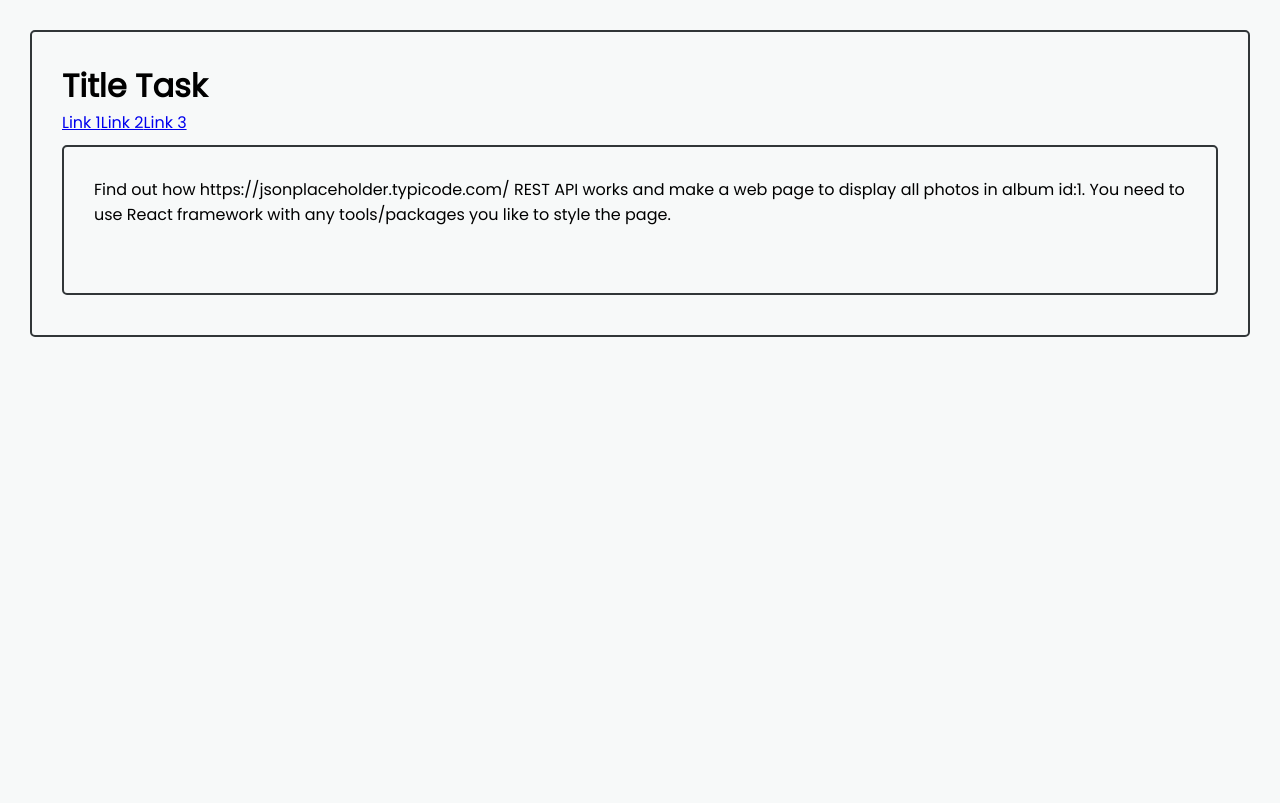
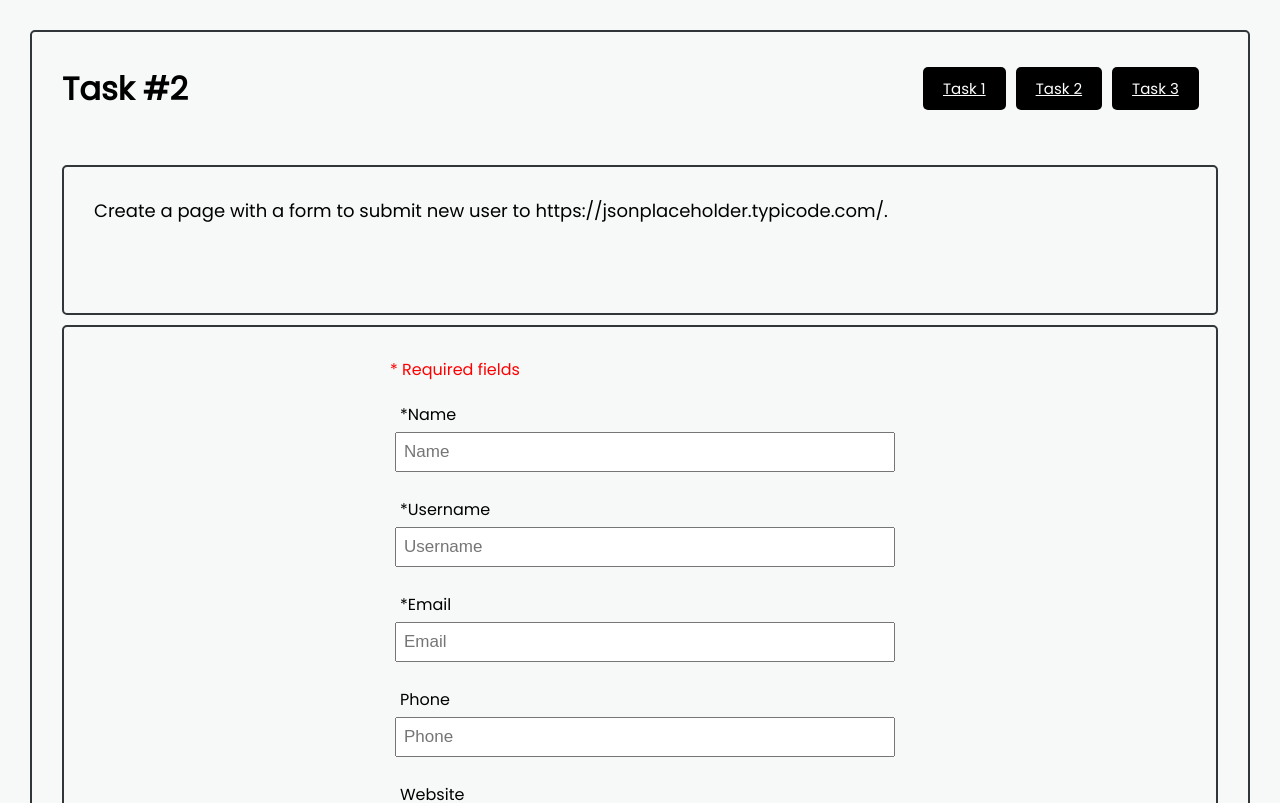
Before and after one commit to adrianacapua/adrianacapua-devtest-adrianacapua, a React (Create React App) app: page /task2 in a window 1280 px wide. Shown: the top 803 px of the page. Built offline with nearby package versions, Linux system fonts and the light colour scheme; no server answers.

Commit message:
fix: fix styles and routing

```diff
--- a/src/App.js
+++ b/src/App.js
@@ -3,12 +3,14 @@ import { BrowserRouter, Routes, Route } from 'react-router-dom';
 import Header from "./components/organism/Header";
 import Description from './components/organism/Description';
 import CardList from './components/molecule/CardList';
+import Form from './components/molecule/Form';
 
 import { fetchPhotos } from './controller/photos';
+import { createUser } from './controller/user';
 
 function App() {
 
-  const [desc, setDesc] = useState('Find out how https://jsonplaceholder.typicode.com/ REST API works and make a web page to display all photos in album id:1. You need to use React framework with any tools/packages you like to style the page.');
+  const [desc, ] = useState('Find out how https://jsonplaceholder.typicode.com/ REST API works and make a web page to display all photos in album id:1. You need to use React framework with any tools/packages you like to style the page.');
 
   const [photos, setPhotos] = useState([]);
 
@@ -29,6 +31,7 @@ function App() {
         <Routes>
           <Route path='/' exact element={<CardList photos={photos} />} />
           <Route path='/task1' element={<CardList photos={photos} />} />
+          <Route path='/task2' element={<Form createUser={createUser}/>} />
         </Routes>
       </BrowserRouter>
     </div>
--- /dev/null
+++ b/src/components/atoms/ButtonLink.js
@@ -0,0 +1,9 @@
+import { Link } from 'react-router-dom';
+
+const ButtonLink = ({ to, text }) => {
+  return (<button className='btn'>
+    <Link className='link' to={to} >{text}</Link>
+    </button>)
+}
+
+export default ButtonLink;
--- a/src/components/molecule/Form.js
+++ b/src/components/molecule/Form.js
@@ -1,6 +1,82 @@
-const Form = () => {
+import { useState } from 'react';
+
+const Form = ({ createUser }) => {
+  const [name, setName] = useState('');
+  const [username, setUserName] = useState('');
+  const [email, setEmail] = useState('');
+  const [phone, setPhone] = useState('');
+  const [website, setWebsite] = useState('');
+
+  const onSubmit = (e) => {
+    e.preventDefault();
+
+    if (!name || !username || !email) {
+      alert('Please fill out the required field.');
+      return;
+    }
+
+    createUser({ name, username, email, phone });
+
+    setName('');
+    setUserName('');
+    setEmail('');
+    setPhone('');
+    setWebsite('');
+  }
+
   return (
-    <div>
+    <div className='form box'>
+      <form className='add-form' onSubmit={onSubmit}>
+        <div className='required'>
+          * Required fields
+        </div>
+        <div className='form-control'>
+          <label>*Name</label>
+          <input type='text' placeholder='Name'
+          value={name}
+          onChange={(e) => {
+            setName(e.target.value)
+          }} />
+        </div>
+
+        <div className='form-control'>
+          <label>*Username</label>
+          <input type='text' placeholder='Username'
+          value={username}
+          onChange={(e) => {
+            setUserName(e.target.value)
+          }} />
+        </div>
+
+        <div className='form-control'>
+          <label>*Email</label>
+          <input type='text' placeholder='Email'
+          value={email}
+          onChange={(e) => {
+            setEmail(e.target.value)
+          }} />
+        </div>
+
+        <div className='form-control'>
+          <label>Phone</label>
+          <input type='text' placeholder='Phone'
+          value={phone}
+          onChange={(e) => {
+            setPhone(e.target.value)
+          }} />
+        </div>
+
+        <div className='form-control'>
+          <label>Website</label>
+          <input type='text' placeholder='Website'
+          value={website}
+          onChange={(e) => {
+            setWebsite(e.target.value)
+          }} />
+        </div>
+
+        <input type='submit' value='Create New User' className='btn btn-block'/>
+      </form>
     </div>
   )
 }
--- a/src/components/molecule/Navigation.js
+++ b/src/components/molecule/Navigation.js
@@ -1,11 +1,11 @@
-import { Link } from 'react-router-dom';
+import ButtonLink from "../atoms/ButtonLink";
 
-const Nav = ({ setText }) => {
+const Nav = () => {
   return (
     <div className='navigation'>
-      <Link to='/task1' >Link 1</Link>
-      <Link to='/task2' >Link 2</Link>
-      <Link to='/task3' >Link 3</Link>
+      <ButtonLink to='/task1' text='Task 1'/>
+      <ButtonLink to='/task2' text='Task 2'/>
+      <ButtonLink to='/task3' text='Task 3'/>
     </div>
   )
 }
--- a/src/components/organism/Description.js
+++ b/src/components/organism/Description.js
@@ -1,4 +1,18 @@
-const Description = ({ text }) => {
+import { useLocation } from 'react-router-dom';
+
+const Description = () => {
+  const location = useLocation();
+
+  let text;
+
+  switch(location.pathname) {
+    case '/':
+    case '/task1': text = 'Find out how https://jsonplaceholder.typicode.com/ REST API works and make a web page to display all photos in album id:1. You need to use React framework with any tools/packages you like to style the page.'; break;
+    case '/task2': text = 'Create a page with a form to submit new user to https://jsonplaceholder.typicode.com/.'; break;
+    case '/task3': text = 'Write an unit test for task 2 to confirm the response from server when submit.'; break;
+    default: text = 'Find out how https://jsonplaceholder.typicode.com/ REST API works and make a web page to display all photos in album id:1. You need to use React framework with any tools/packages you like to style the page.';
+  }
+
   return (
     <div className='desc box'>
       {text}
--- a/src/components/organism/Header.js
+++ b/src/components/organism/Header.js
@@ -1,11 +1,23 @@
-import { BrowserRouter } from 'react-router-dom';
+import { useLocation } from 'react-router-dom';
 import Navigation from "../molecule/Navigation";
 
-const Header = ({ title, changeDesc }) => {
+const Header = ({ changeDesc }) => {
+  const location = useLocation();
+
+  let taskTitle;
+
+  switch(location.pathname) {
+    case '/':
+    case '/task1': taskTitle = 'Task #1'; break;
+    case '/task2': taskTitle = 'Task #2'; break;
+    case '/task3': taskTitle = 'Task #3'; break;
+    default: taskTitle = 'Task #4';
+  }
+
   return (
-    <header>
-      <h1 className='in-line'>{title}</h1>
-      <Navigation changeDesc={changeDesc} />
+    <header className='header'>
+      <h1 className='inline'>{taskTitle}</h1>
+      <Navigation />
     </header>
   )
 }
--- /dev/null
+++ b/src/controller/user.js
@@ -0,0 +1,11 @@
+export const createUser = async (user) => {
+  const res = await fetch('https://jsonplaceholder.typicode.com/users/', {
+    method: 'POST',
+    headers: {
+      'Content-type': 'application/json'
+    },
+    body: JSON.stringify(user)
+  });
+
+  const data = await res.json();
+};
--- a/src/index.css
+++ b/src/index.css
@@ -27,15 +27,24 @@ body {
   display: flex;
   justify-content: space-between;
   align-items: center;
-  margin-bottom: 20px;
+  margin-bottom: 50px;
 }
 
-.in-line {
+.inline {
   display: inline;
 }
 
 .navigation {
-  max-width: fit-content
+  /* padding: 10px; */
+  width: 300px;
+}
+
+.navigation Link {
+  display: block;
+}
+
+.link {
+  color: white;
 }
 
 .btn {
@@ -80,13 +89,63 @@ body {
   border-radius: 0.5rem;
 }
 
-.card-list {
+.card-list, .form {
   text-align: center;
   overflow-y: scroll;
   height: 800px;
 }
 
+.form {
+  display:flex;
+  justify-content: center;
+}
+
 .desc {
   height: 150px;
   margin: 10px 0;
+  font-size: 18px;
 }
+
+.add-form {
+  margin-bottom: 40px;
+  width: 500px;
+}
+
+.form-control {
+  margin: 20px 0;
+}
+
+.required {
+  color: red;
+  text-align:left;
+}
+
+.form-control label {
+  display: block;
+  text-align:left;
+  float:left;
+  padding-left: 10px;
+}
+
+.form-control input {
+  width: 100%;
+  height: 40px;
+  margin: 5px;
+  padding: 3px 7px;
+  font-size: 17px;
+}
+
+.form-control-check {
+  display: flex;
+  align-items: center;
+  justify-content: space-between;
+}
+
+.form-control-check label {
+  flex: 1;
+}
+
+.form-control-check input {
+  flex: 2;
+  height: 20px;
+}
```
